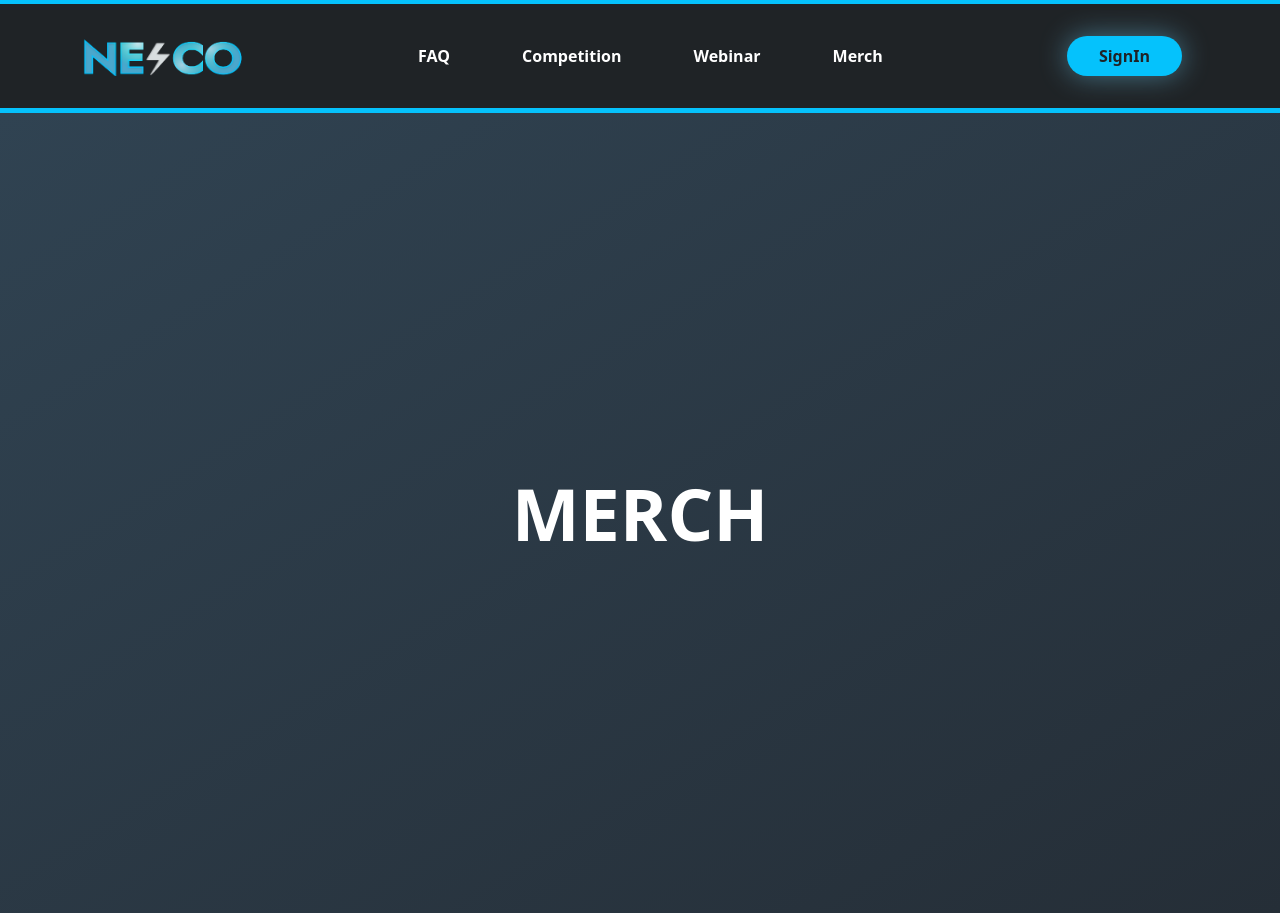
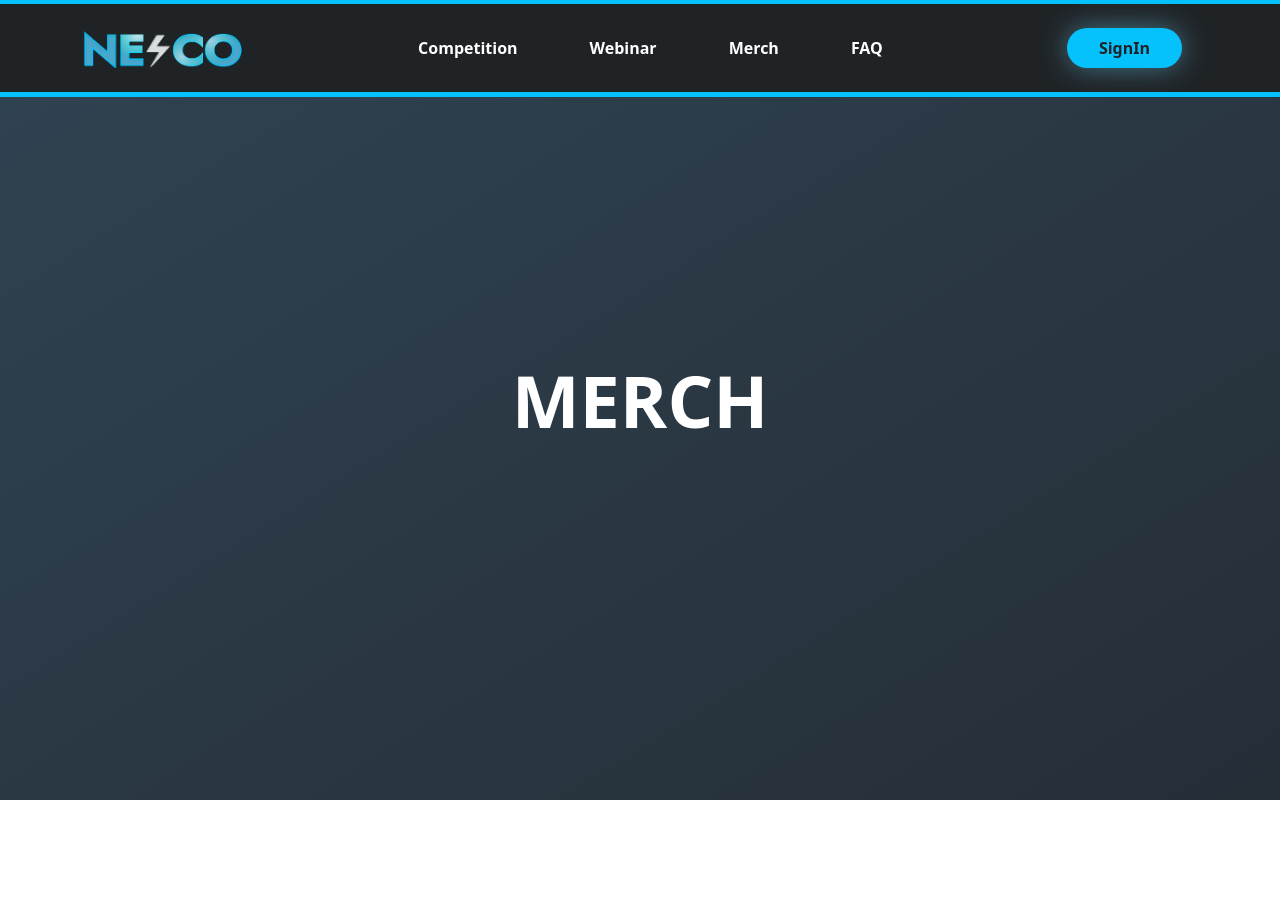
Before and after one commit to Harmerz/nescougm, a Next.js app: page /merch in a window 1280 px wide. After the commit the page ends 800 px from the top, so only its background shows below. Built offline with nearby package versions, Linux system fonts and the light colour scheme.

Commit message:
fix : navbar when scroll

```diff
--- a/components/layout/Navbar.js
+++ b/components/layout/Navbar.js
@@ -1,15 +1,24 @@
 import Link from 'next/link';
 import Image from 'next/image';
-import { useState } from 'react';
+import { useEffect, useState } from 'react';
 import { Button } from '../element/button';
 
 export function Navbar (){
+  const [yOffset, setYOffset] = useState(typeof window !== "undefined" ?  window.pageYOffset : 0);
+  const [visible, setVisible] = useState(true);
+
+  useEffect(() => {
+    window.addEventListener("scroll", handleScroll);
+    return () => window.removeEventListener("scroll", handleScroll);
+  });
+  function handleScroll() {
+    const currentYOffset = window.pageYOffset;
+    const visible = yOffset >= currentYOffset;
+
+    setYOffset(currentYOffset);
+    setVisible(visible);
+  }
     const routes = [
-        {
-          path: "/faq",
-          name: "FAQ",
-          key: "faq",
-        },
         {
           path: "/competition",
           name: "Competition",
@@ -25,11 +34,28 @@ export function Navbar (){
             name: "Merch",
             key: "merch",
         },
+        {
+          path: "/faq",
+          name: "FAQ",
+          key: "faq",
+        },
       ];
+      const styles = {
+        active: {
+          visibility: "visible",
+          transition: "all 0.5s",
+          position: "fixed"
+        },
+        hidden: {
+          visibility: "hidden",
+          transition: "all 0.5s",
+          transform: "translateY(-100%)"
+        }
+      }
 
       const [dropDown, setDropDown] = useState(false);
     return (
-          <nav className={`bg-c-00 px-2 sm:px-4 border-b-[5px] py-4 border-c-01 border-t-4 md:rounded-none ${dropDown ? "rounded-b-3xl" : ""}`}>
+          <nav className={`bg-c-00 px-2 sm:px-4 border-b-[5px] py-2 border-c-01 border-t-4 md:rounded-none ${dropDown ? "rounded-b-3xl" : ""} w-[100vw]`} style={visible ? styles.active : styles.hidden}>
             <div className="container flex flex-wrap justify-between lg:justify-around items-center mx-auto">
               <Link href="/" className="flex items-center">
                 <div className="flex">
```
